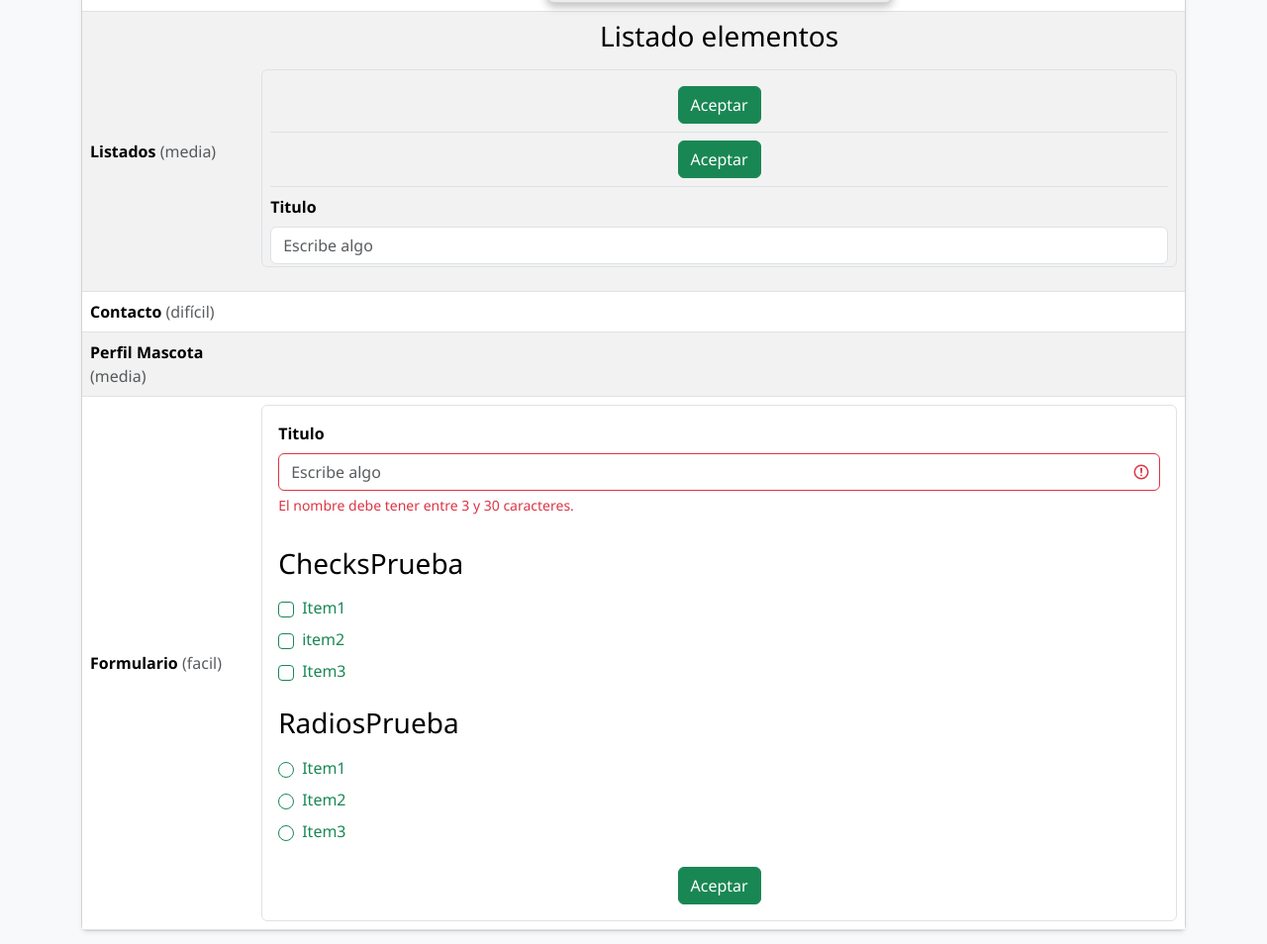
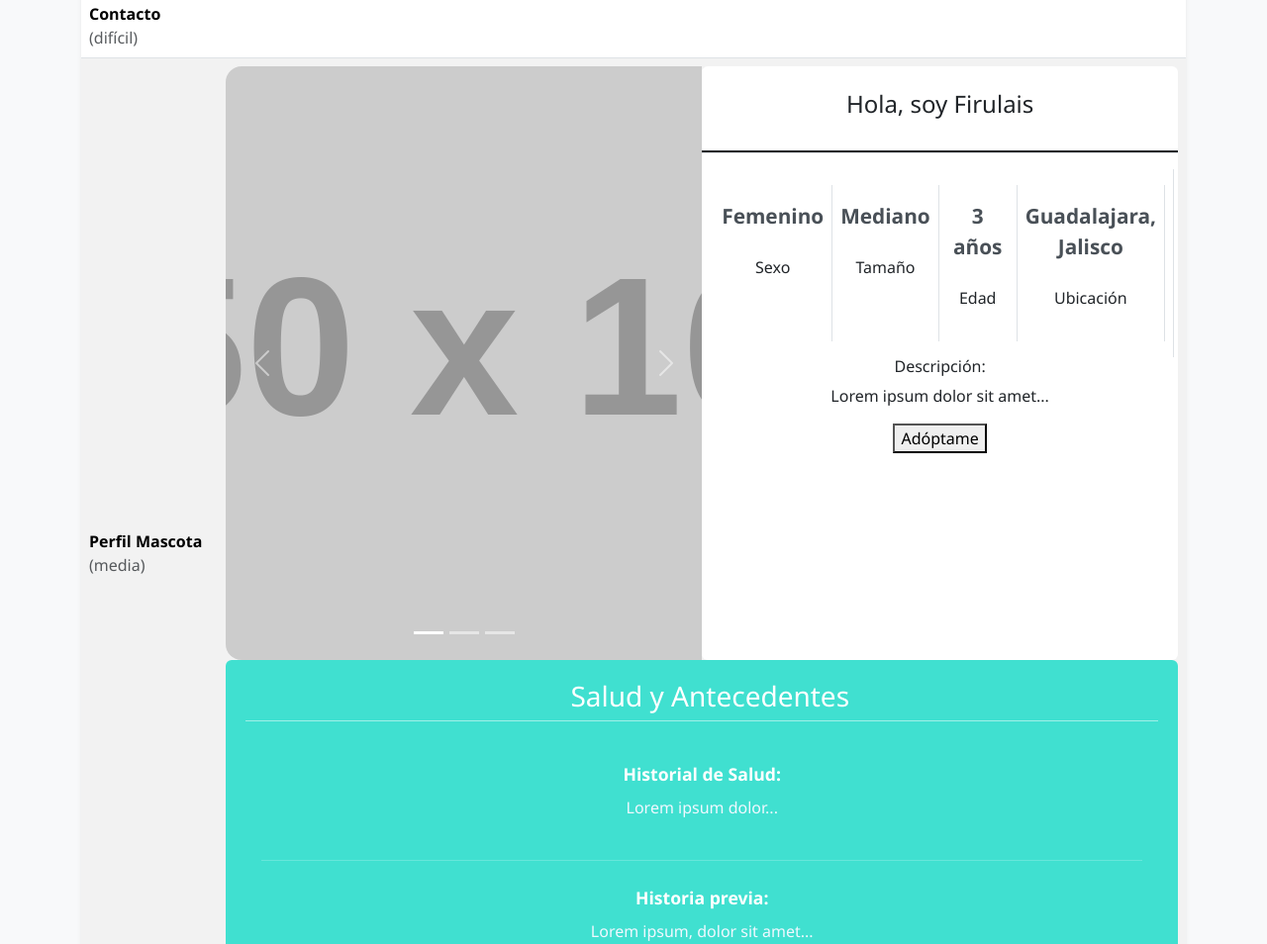
Before and after one commit to WaffleAtomico/Adopta_una_mascota, a plain HTML site: page mascotasFront/pruebas.html in a window 1280 px wide. Shown: the part 1846-2800 px from the top of the page at 99% size. Drawn offline with nearby package versions, Linux system fonts and the light colour scheme; placeholder pictures from the web are drawn by us.

Commit message:
Perfil de Mascota
Agrego un Js correspondiente al diseño del perfil de la mascota, y un archivo css para darle un estilo. Por otro lado, unos cambios menores en las tarjetas de mascotas, y la función createMascota.

```diff
--- a/mascotasFront/components/PetsCard.js
+++ b/mascotasFront/components/PetsCard.js
@@ -3,8 +3,7 @@ export function createPetCard({
     caracter,
     especie,
     raza,
-    ciudad,
-    estado,
+    ubicacion,
     edad,
     sexo,
     imagen = "https://placehold.co/50x50"
@@ -36,7 +35,7 @@ export function createPetCard({
                         </li>
                         <li>
                             <p><b>Caracter:</b> ${caracter} </p>
-                            <p>${ciudad}, ${estado}</p>
+                            <p>${ubicacion}</p>
                         </li>
                         <li class="list-group-item">
                             <button>Mas Sobre mi</button>
--- /dev/null
+++ b/mascotasFront/components/pet.profile.js
@@ -0,0 +1,120 @@
+export function createPetProfile(data = {}){
+
+    const petData = {
+        nombre: data.nombre || "Nombre",
+        sexo: data.sexo || "Hembra",
+        tamaño: data.tamño || "Mediano",
+        edad: data.edad || "5 años",
+        ubicacion: data.ubicacion || "Guadalajara, Jalisco",
+        descripcion: data.descripcion || "Lorem ipsum dolor sit amet...",
+        historialSalud: data.historialSalud || "Lorem ipsum dolor...",
+        historiaPrevia: data.historiaPrevia || "Lorem ipsum, dolor sit amet...",
+        imagenes: data.imagenes || [
+            "https://placehold.co/250x100",
+            "https://placehold.co/250x100",
+            "https://placehold.co/250x100"
+        ]
+    }
+
+    const mainRow = `
+        <div class="row g-0 overflow-hidden">
+            <div class="col-lg-6">
+                <div class="lc-block">
+                    <div class="carousel slide">
+                        <div id="carouselExampleIndicators" class="carousel slide">
+                            <div class="carousel-indicators">
+                                ${petData.imagenes.map((_, index) => `
+                                    <button type="button"
+                                        data-bs-target="#carouselExampleIndicators"
+                                        data-bs-slide-to="${index}"
+                                        class="${index === 0 ? 'active' : ''}"
+                                        aria-current="${index === 0 ? 'true' : 'false'}"
+                                        aria-label="Slide ${index + 1}">
+                                    </button>
+                                `).join('')}
+                            </div>
+                            <div class="carousel-inner">
+                                ${petData.imagenes.map((src, index) => `
+                                    <div class="carousel-item ${index === 0 ? 'active' : ''}">
+                                        <img src="${src}" class="d-block w-100" alt="Imagen de la mascota">
+                                    </div>
+                                `).join('')}
+                            </div>
+                            <button class="carousel-control-prev" type="button" data-bs-target="#carouselExampleIndicators" data-bs-slide="prev">
+                                <span class="carousel-control-prev-icon" aria-hidden="true"></span>
+                                <span class="visually-hidden">Previous</span>
+                            </button>
+                            <button class="carousel-control-next" type="button" data-bs-target="#carouselExampleIndicators" data-bs-slide="next">
+                                <span class="carousel-control-next-icon" aria-hidden="true"></span>
+                                <span class="visually-hidden">Next</span>
+                            </button>
+                        </div>
+                    </div>
+                </div>
+            </div>
+
+            <div class="col-lg-6">
+                <div class="card pet-Presentation">
+                    <div class="card-header">
+                        <h4>Hola, soy ${petData.nombre}</h4>
+                    </div>
+                    <div class="card-body border-top">
+                        <div class="row profileinformation">
+
+                            <div class="col profileinformation">
+                                <span class="petdata">${petData.sexo}</span><br>
+                                <p class="petdataclass">Sexo</p>
+                            </div>
+
+                            <div class="col profileinformation">
+                                <span class="petdata">${petData.tamaño}</span><br>
+                                <p class="petdataclass">Tamaño</p>
+                            </div>
+
+                            <div class="col profileinformation">
+                                <span class="petdata">${petData.edad}</span><br>
+                                <p class="petdataclass">Edad</p>
+                            </div>
+
+                            <div class="col profileinformation">
+                                <span class="petdata">${petData.ubicacion}</span><br>
+                                <p class="petdataclass">Ubicación</p>
+                            </div>
+                        </div>
+
+                        <div>
+                            <h6>Descripción: </h6>
+                            <p>${petData.descripcion}</p>
+                        </div>
+
+                        <div>
+                            <button class="button ">Adóptame</button>
+                        </div>
+                    </div>
+                </div>
+            </div>
+
+            <div class="col-12">
+                <div class="card medical-record">
+                    <h5>Salud y Antecedentes</h5>
+                    <div class="card-body border-top">
+                        <ul class="list-group list-group-flush">
+
+                            <li class="list-group-item px-2 justify-content-between">
+                                <span>Historial de Salud:</span>
+                                <p>${petData.historialSalud}</p>
+                            </li>
+
+                            <li class="list-group-item px-2 justify-content-between">
+                                <span>Historia previa:</span>
+                                <p>${petData.historiaPrevia}</p>
+                            </li>
+                        </ul>
+                    </div>
+                </div>
+            </div>
+        </div>
+    `;
+
+    return mainRow;
+}
--- a/mascotasFront/pruebas.html
+++ b/mascotasFront/pruebas.html
@@ -16,6 +16,7 @@
   <!-- Archivo de estilos personalizados -->
   <link rel="stylesheet" href="./styles/stylesheet.general.css">
   <link rel="stylesheet" href="./styles/animacion.cardMascotas.css">
+  <link rel="stylesheet" href="./styles/Diseño.Mascota.css">
 </head>
 
 <body class="bg-light">
--- a/mascotasFront/pruebas.js
+++ b/mascotasFront/pruebas.js
@@ -10,16 +10,16 @@ import { createTextInput } from "./components/textInput.js";
 import { createPetCard } from "./components/PetsCard.js"
 import { createScrollableList } from "./components/listOfElements.js";
 import { createForm } from "./components/createForm.js";
+import { createPetProfile } from "./components/pet.profile.js";
 
 //Esto luego será todo un tipo de objeto, de momento lo hice para mantener un poco más limpio el codigo
-export function crearMascota(nombre, caracter, especie, raza, ciudad, estado, edad, sexo) {
+export function crearMascota(nombre, caracter, especie, raza, ubicacion, edad, sexo) {
     return {
         nombre,
         caracter,
         especie,
         raza,
-        ciudad,
-        estado,
+        ubicacion,
         edad,
         sexo
     };
@@ -59,9 +59,9 @@ document.addEventListener("DOMContentLoaded", () => {
 
     const testPetsCard = document.getElementById("Tarjetas");
     const mascotas = [
-        crearMascota("Firulais", "Juguetón", "Perro", "Pastor", "Guadalajara", "Jalisco", "3 años", "Femenino"),
-        crearMascota("Arya", "Sociable", "Gato", "Persa", "Monterrey", "Nuevo León", "1 año", "Femenino"),
-        crearMascota("Zeus", "Enérgico", "Perro", "Chihuahua", "Mérida", "Yucatán", "5 años", "Masculino")
+        crearMascota("Firulais", "Juguetón", "Perro", "Pastor", "Guadalajara, Jalisco", "3 años", "Femenino"),
+        crearMascota("Arya", "Sociable", "Gato", "Persa", "Monterrey, Nuevo León", "1 año", "Femenino"),
+        crearMascota("Zeus", "Enérgico", "Perro", "Chihuahua", "Mérida, Yucatán", "5 años", "Masculino")
     ];
     mascotas.forEach((mascota) => {
         const testTarjetas = createPetCard(mascota);
@@ -92,5 +92,8 @@ document.addEventListener("DOMContentLoaded", () => {
     })
     startButtonContainer.innerHTML = startButton
 
+    const testPetsProfileContainer = document.getElementById("perfilMascota")
+    const testPetsProfile = createPetProfile(mascotas[0]);
+    testPetsProfileContainer.innerHTML = testPetsProfile;
 
 })
--- /dev/null
+++ b/mascotasFront/styles/Diseño.Mascota.css
@@ -0,0 +1,70 @@
+.card {
+    border: none;
+    border-radius: 1erm;
+    height: 100%;
+    margin-bottom: 20px;
+}
+
+.pet-Presentation .card-header{
+    background-color: white;
+    border-bottom: 2px solid;
+    border-top-left-radius: 1rem;
+    border-top-right-radius: 1rem;
+    padding: 1.5rem;
+}
+
+.profileinformation {
+    text-align: center;
+    padding: 1rem 0.5rem;
+    border-right: 1px solid #dee2e6;
+}
+
+.petdata {
+    display: block;
+    font-size: 1.3rem;
+    font-weight: bold;
+    color: #495057;
+}
+
+.carousel-item img {
+    height: 600px;
+    object-fit: cover;
+    border-top-left-radius: 1rem;
+    border-bottom-left-radius: 1rem;
+}
+
+.medical-record {
+    background-color: #40e0d0;
+    color: white;
+    padding: 20px;
+}
+
+.medical-record h5 {
+    font-size: 1.75rem;
+    color: white;
+    padding-left: 1rem;
+}
+
+.medical-record .card-body {
+    border-top: 1px solid rgba(255, 255, 255, 0.5) !important;
+}
+
+.medical-record .list-group-item {
+    background-color: transparent;
+    border-color: rgba(255, 255, 255, 0.2) !important;
+    padding-top: 1.5rem !important;
+    padding-bottom: 1.5rem !important;
+}
+
+.medical-record .list-group-item span {
+    display: block;
+    font-weight: bold;
+    color: white;
+    font-size: 1.1rem;
+    margin-bottom: 0.5rem;
+}
+
+.medical-record .list-group-item p {
+    color: #f0f8ff;
+    line-height: 1.6;
+}
```
